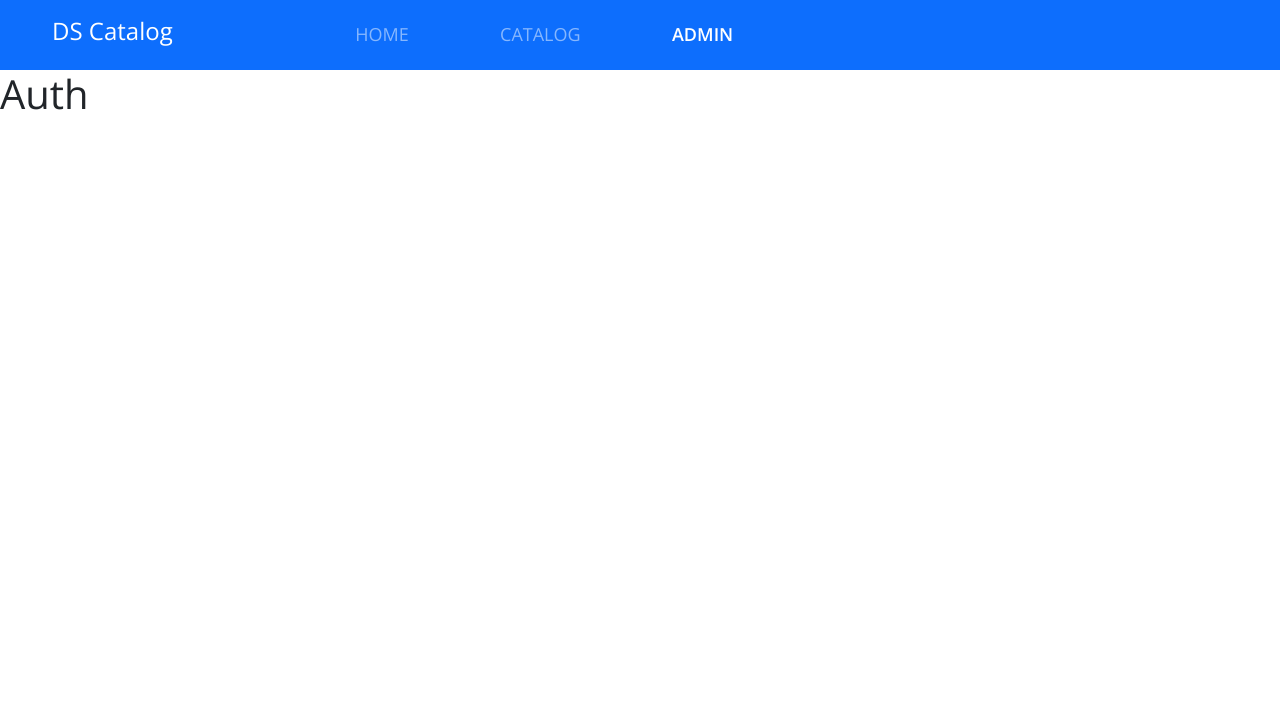
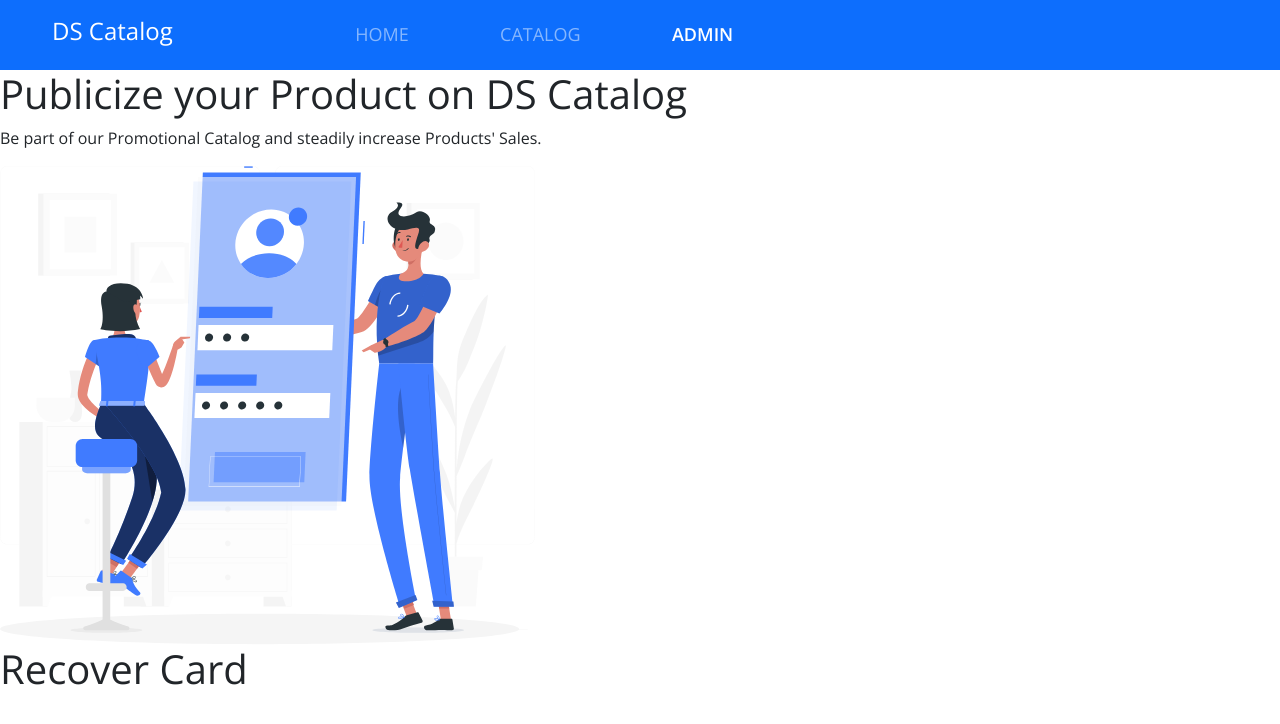
Before and after one commit to CarlosLaurine/Complete-DS-Catalog-App, a React (Create React App) app in the folder frontend-web/: page /admin/auth/recover in a window 1280 px wide. Shown: the top 724 px of the page. Built offline with nearby package versions, Linux system fonts and the light colour scheme; no server answers.

Commit message:
Auth Sub-Routes Created and Implemented at Admin's Page Folder (Login, Sign-Up and Recover)

```diff
--- a/frontend-web/src/Routes.tsx
+++ b/frontend-web/src/Routes.tsx
@@ -24,6 +24,7 @@ const Routes = () => {
         <Route path="/products/:productId">
           <ProductDetails />
         </Route>
+        <Redirect exact from="/admin/auth" to="/admin/auth/login" />
         <Route path="/admin/auth">
           <Auth />
         </Route>
--- a/frontend-web/src/pages/Admin/Auth/index.tsx
+++ b/frontend-web/src/pages/Admin/Auth/index.tsx
@@ -1,5 +1,32 @@
+import { Route, Switch } from 'react-router-dom';
+import { ReactComponent as BannerImg } from 'assets/images/auth-banner-img.svg';
+
 const Auth = () => {
-  return (<h1>Auth</h1>);
+  return (
+    <div className="auth-container">
+      <div className="auth-banner-container">
+        <h1>Publicize your Product on DS Catalog</h1>
+        <p>
+          Be part of our Promotional Catalog and steadily increase Products'
+          Sales.
+        </p>
+        <BannerImg />
+      </div>
+      <div className="auth-form-container">
+        <Switch>
+          <Route path="/admin/auth/login">
+            <h1>Login Card</h1>
+          </Route>
+          <Route path="/admin/auth/signup">
+            <h1>Signup Card</h1>
+          </Route>
+          <Route path="/admin/auth/recover">
+            <h1>Recover Card</h1>
+          </Route>
+        </Switch>
+      </div>
+    </div>
+  );
 };
 
 export default Auth;
```
Also changed, not shown: frontend-web/src/assets/images/auth-banner-img.svg (added).
